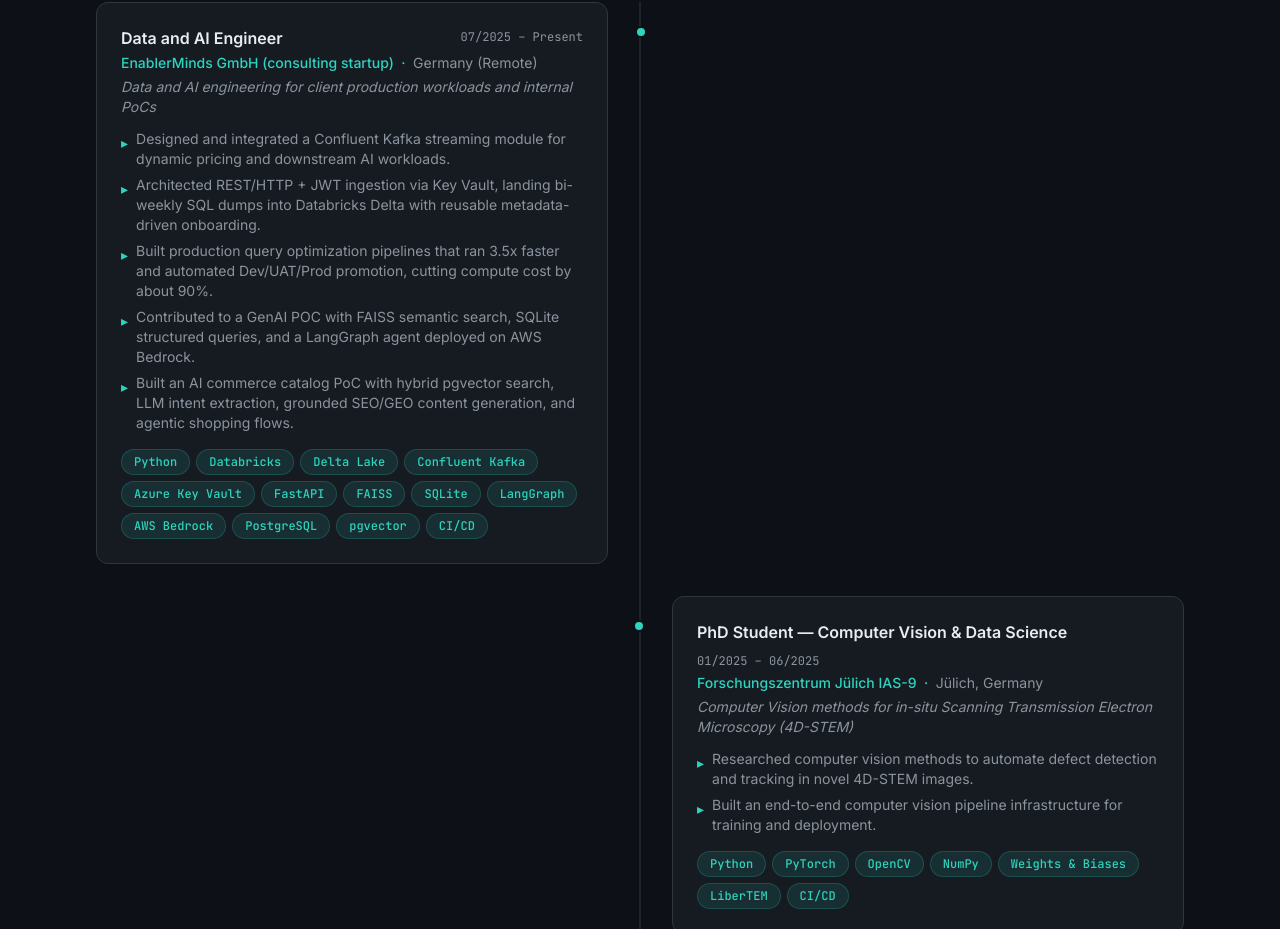
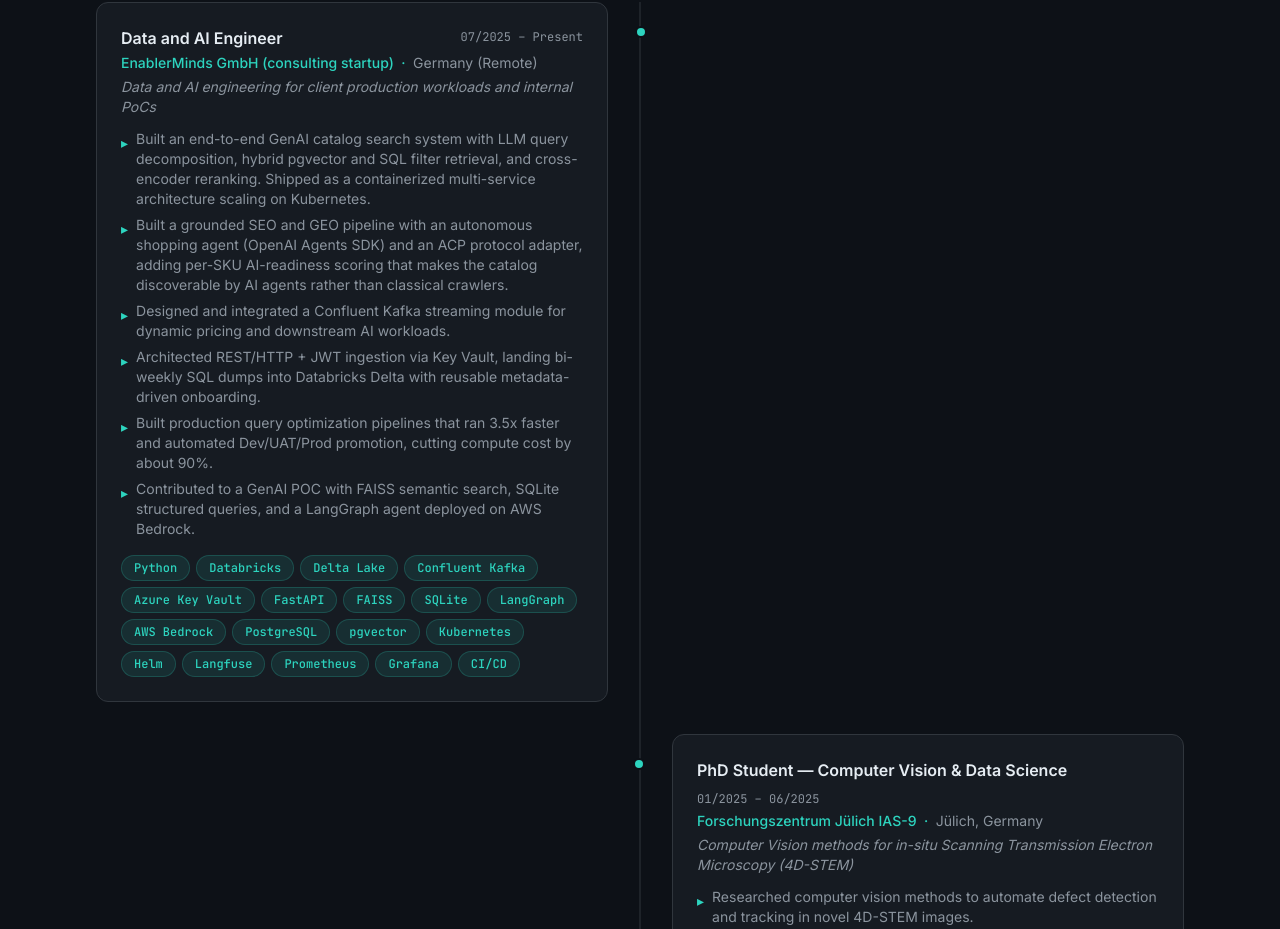
Before and after one commit to Shrinidhibhat87/Shrinidhibhat87.github.io, a React (Vite) app: page / in a window 1280 px wide. Shown: the part 1534-2463 px from the top of the page. Built offline with nearby package versions, Linux system fonts and the light colour scheme.

Commit message:
Add AI commerce catalog bullet to EnablerMinds role

```diff
--- a/src/data/experience.js
+++ b/src/data/experience.js
@@ -20,13 +20,14 @@
     location: "Germany (Remote)",
     period: "07/2025 – Present",
     topic: "Data and AI engineering for client production workloads and internal PoCs",
-    techStack: ["Python", "Databricks", "Delta Lake", "Confluent Kafka", "Azure Key Vault", "FastAPI", "FAISS", "SQLite", "LangGraph", "AWS Bedrock", "PostgreSQL", "pgvector", "CI/CD"],
+    techStack: ["Python", "Databricks", "Delta Lake", "Confluent Kafka", "Azure Key Vault", "FastAPI", "FAISS", "SQLite", "LangGraph", "AWS Bedrock", "PostgreSQL", "pgvector", "Kubernetes", "Helm", "Langfuse", "Prometheus", "Grafana", "CI/CD"],
     points: [
+      "Built an end-to-end GenAI catalog search system with LLM query decomposition, hybrid pgvector and SQL filter retrieval, and cross-encoder reranking. Shipped as a containerized multi-service architecture scaling on Kubernetes.",
+      "Built a grounded SEO and GEO pipeline with an autonomous shopping agent (OpenAI Agents SDK) and an ACP protocol adapter, adding per-SKU AI-readiness scoring that makes the catalog discoverable by AI agents rather than classical crawlers.",
       "Designed and integrated a Confluent Kafka streaming module for dynamic pricing and downstream AI workloads.",
       "Architected REST/HTTP + JWT ingestion via Key Vault, landing bi-weekly SQL dumps into Databricks Delta with reusable metadata-driven onboarding.",
       "Built production query optimization pipelines that ran 3.5x faster and automated Dev/UAT/Prod promotion, cutting compute cost by about 90%.",
       "Contributed to a GenAI POC with FAISS semantic search, SQLite structured queries, and a LangGraph agent deployed on AWS Bedrock.",
-      "Built an AI commerce catalog PoC with hybrid pgvector search, LLM intent extraction, grounded SEO/GEO content generation, and agentic shopping flows.",
     ],
   },
   {
```
